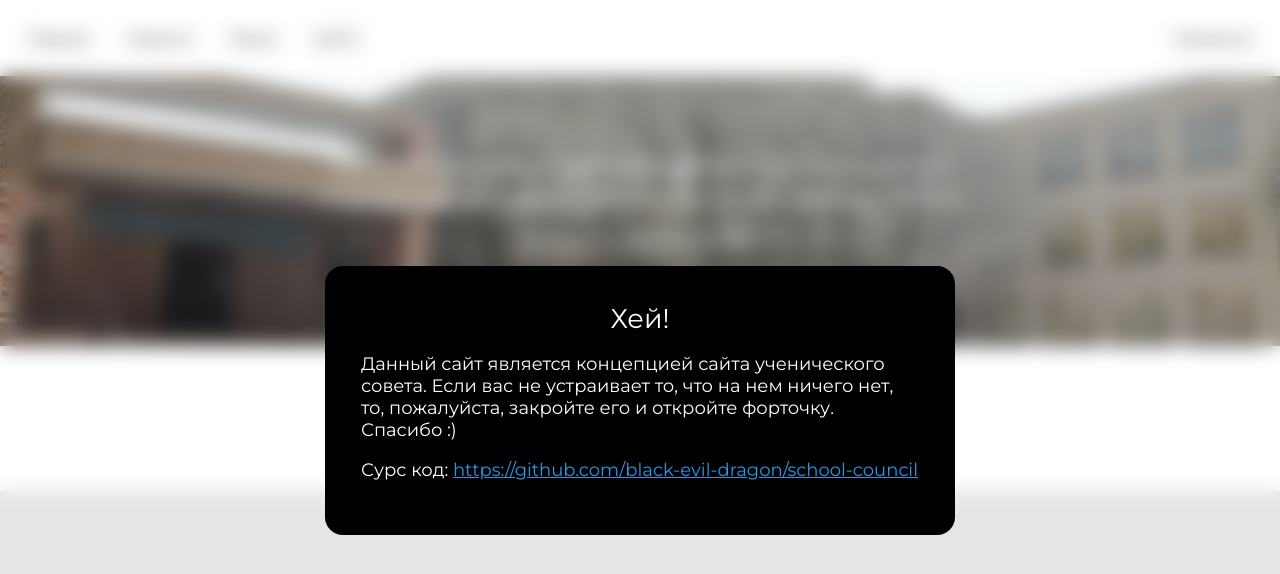
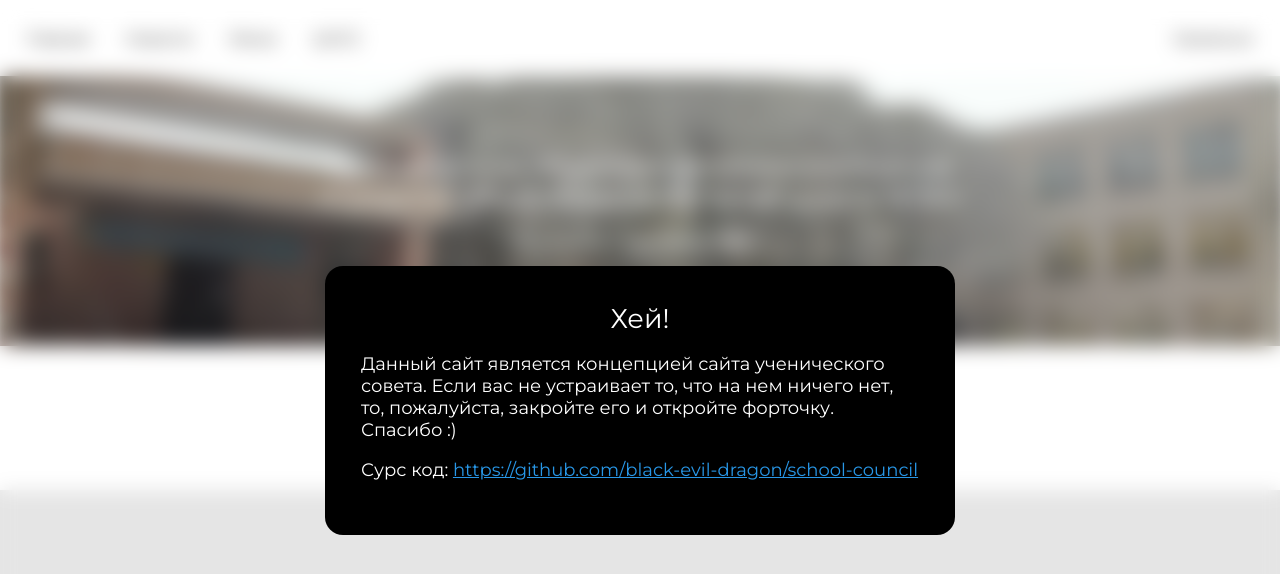
Before and after one commit to black-evil-dragon/school-council, a Django app: page /about/school in a window 1280 px wide. Shown: the top 574 px of the page. Run offline with Django 3.2, Linux system fonts and the light colour scheme; data that the repository does not hold is empty.

Commit message:
fast edit

```diff
--- a/school/static/css/index.css
+++ b/school/static/css/index.css
@@ -818,7 +818,7 @@ html {
   -webkit-box-align: center;
       -ms-flex-align: center;
           align-items: center;
-  background-image: url("/static/img/bg-school.png");
+  background-image: url("/static/img/bg-school-blur.png");
   color: #fff;
   width: 100%;
   height: 15rem;
--- a/school/static/scss/components/_about.scss
+++ b/school/static/scss/components/_about.scss
@@ -5,7 +5,7 @@
         flex-direction: column;
         align-items: center;
 
-        background-image: url('/static/img/bg-school.png');
+        background-image: url('/static/img/bg-school-blur.png');
 
         color: $white;
 
```
Also changed, not shown: school/static/css/index.min.css, school/static/img/bg-school-blur.png (renamed from school/static/img/b-about-page.png).
